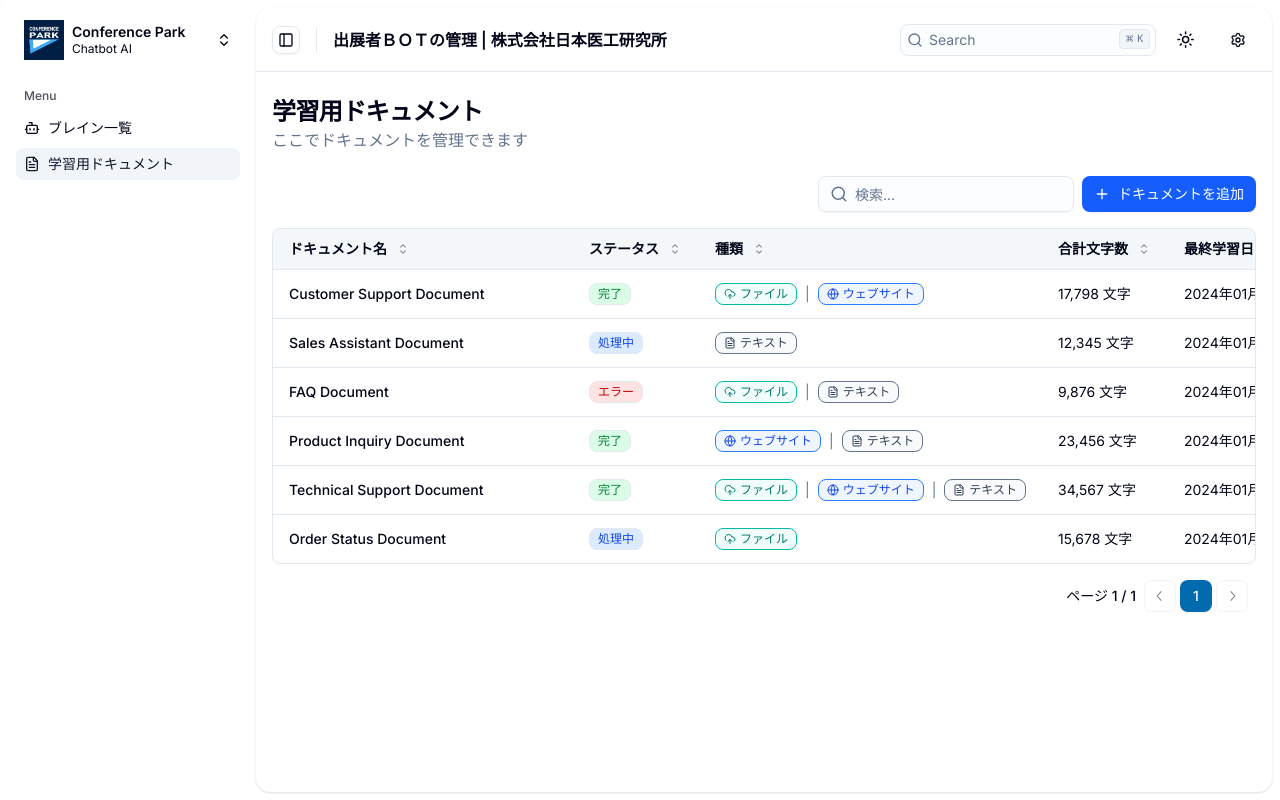
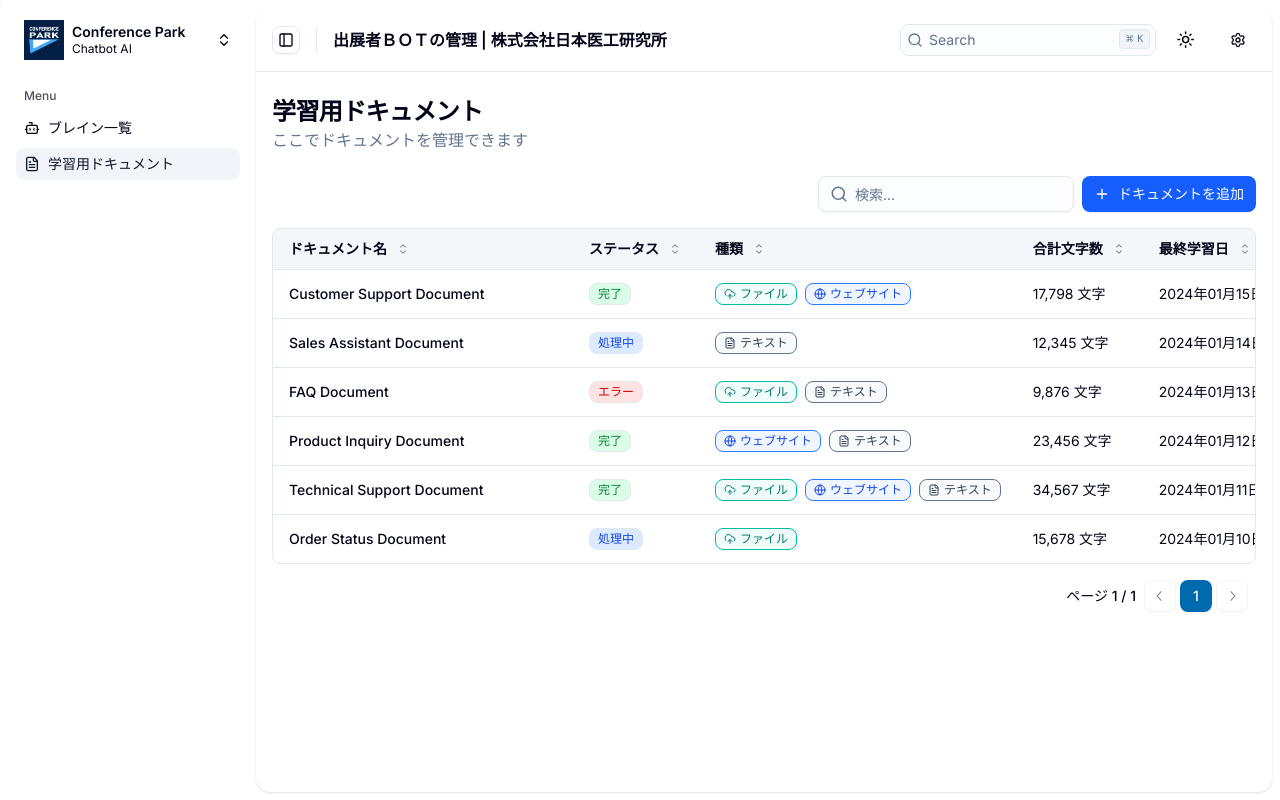
Before and after one commit to HieuNT44/renew-ui-chatbot, a React (Vite) app: page /chatbox/document in a window 1280 px wide. Built offline with nearby package versions, Linux system fonts and the light colour scheme.

Commit message:
fix: update ui

```diff
--- a/src/features/chatbox/document/components/documents-columns.tsx
+++ b/src/features/chatbox/document/components/documents-columns.tsx
@@ -150,10 +150,9 @@ export const documentsColumns: ColumnDef<Document>[] = [
 
       return (
         <div className='flex items-center gap-2 text-sm'>
-          {documentTypes.map((type, index) => (
-            <div key={type} className='flex items-center gap-2'>
-              {index > 0 && <span className='text-muted-foreground'>|</span>}
+          {documentTypes.map((type) => (
             <Badge
+              key={type}
               variant='outline'
               className={cn(
                 'flex items-center gap-1',
@@ -163,7 +162,6 @@ export const documentsColumns: ColumnDef<Document>[] = [
               {typeConfig[type].icon}
               <span>{typeConfig[type].label}</span>
             </Badge>
-            </div>
           ))}
         </div>
       )
```
Lines whose indentation alone changed are shown as unchanged.
